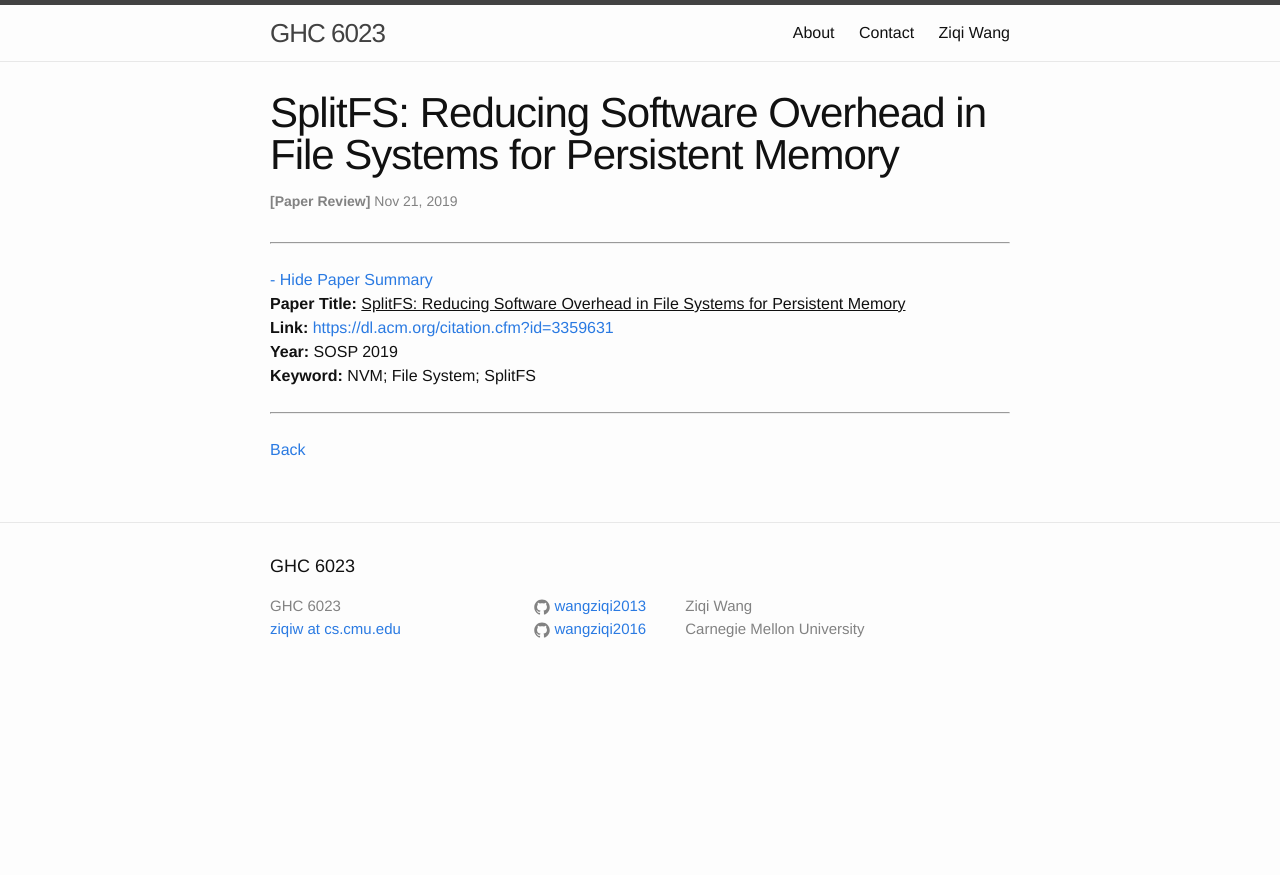
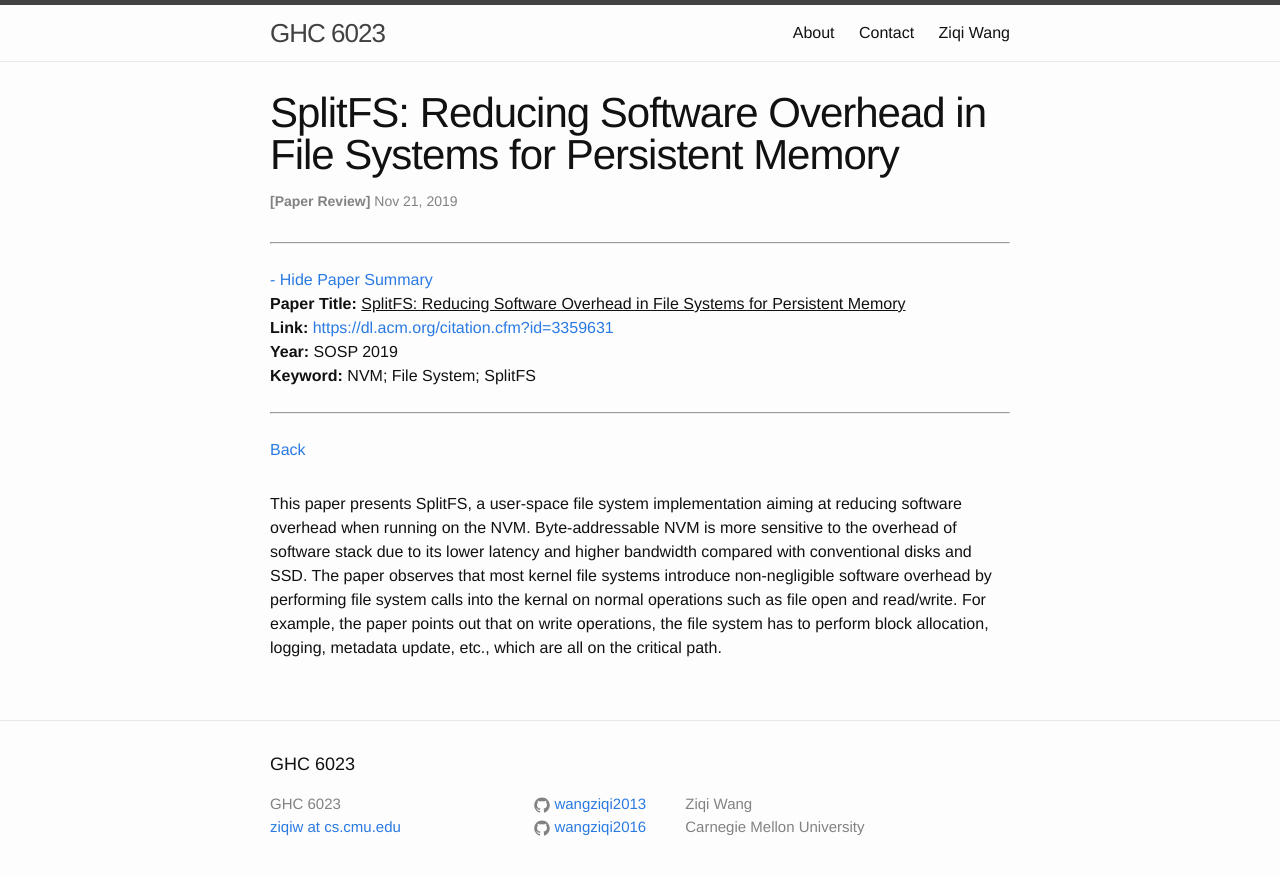
Before and after one commit to wangziqi2013/wangziqi2013.github.io, a Jekyll site: the page built from _posts/2019-11-20-splitfs.markdown, in a window 1280 px wide. Shown: the top 875 px of the page. Built offline with Jekyll 4.4.1, drawn with Linux system fonts in a browser that asks for light colours.

Commit message:
Adding motivation

```diff
--- a/_posts/2019-11-20-splitfs.markdown
+++ b/_posts/2019-11-20-splitfs.markdown
@@ -12,3 +12,10 @@ htm_cd:
 htm_cr:
 version_mgmt:
 ---
+
+This paper presents SplitFS, a user-space file system implementation aiming at reducing software overhead when running on
+the NVM. Byte-addressable NVM is more sensitive to the overhead of software stack due to its lower latency and higher bandwidth
+compared with conventional disks and SSD. The paper observes that most kernel file systems introduce non-negligible software
+overhead by performing file system calls into the kernal on normal operations such as file open and read/write. For example,
+the paper points out that on write operations, the file system has to perform block allocation, logging, metadata update,
+etc., which are all on the critical path.
```
